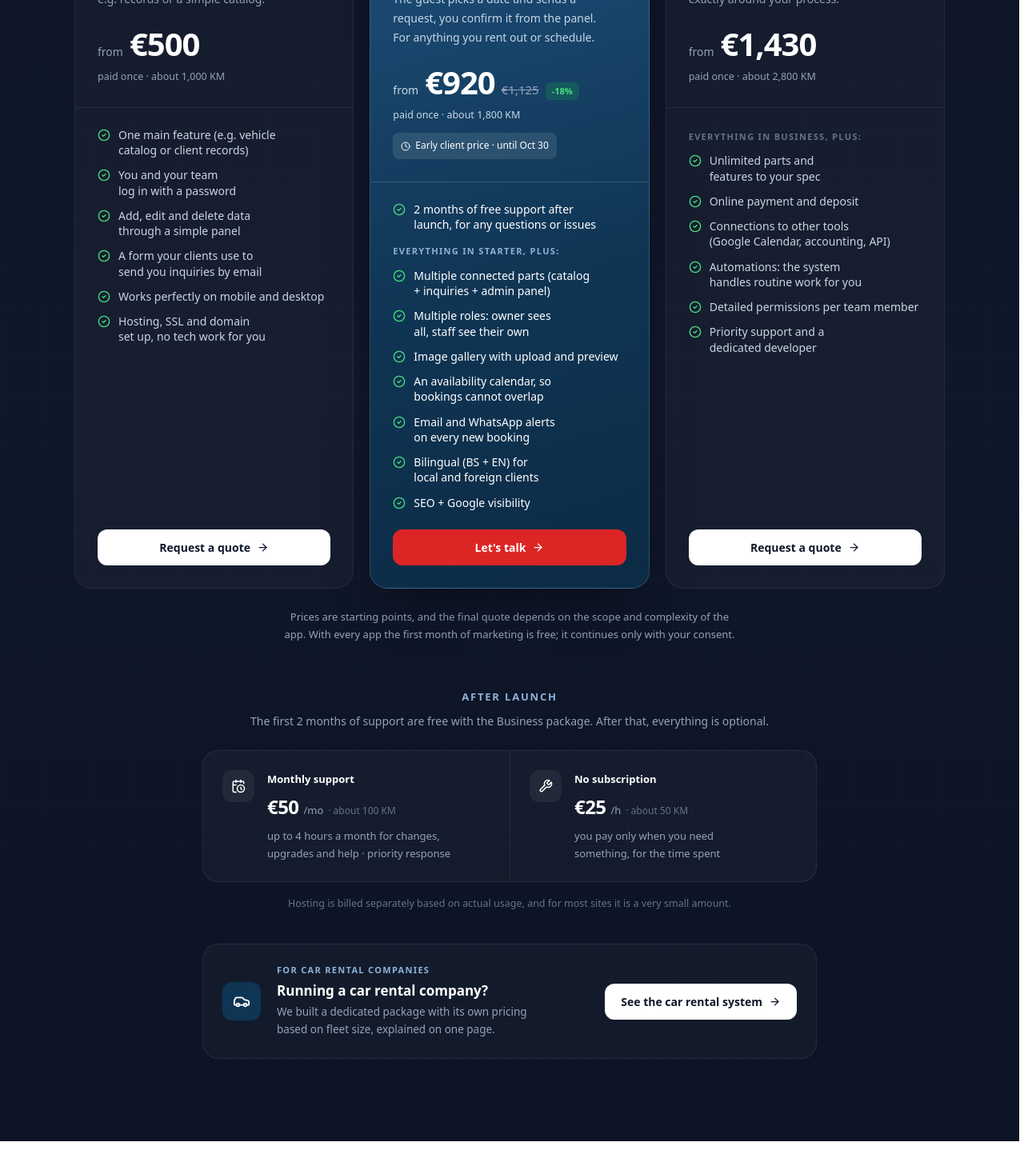
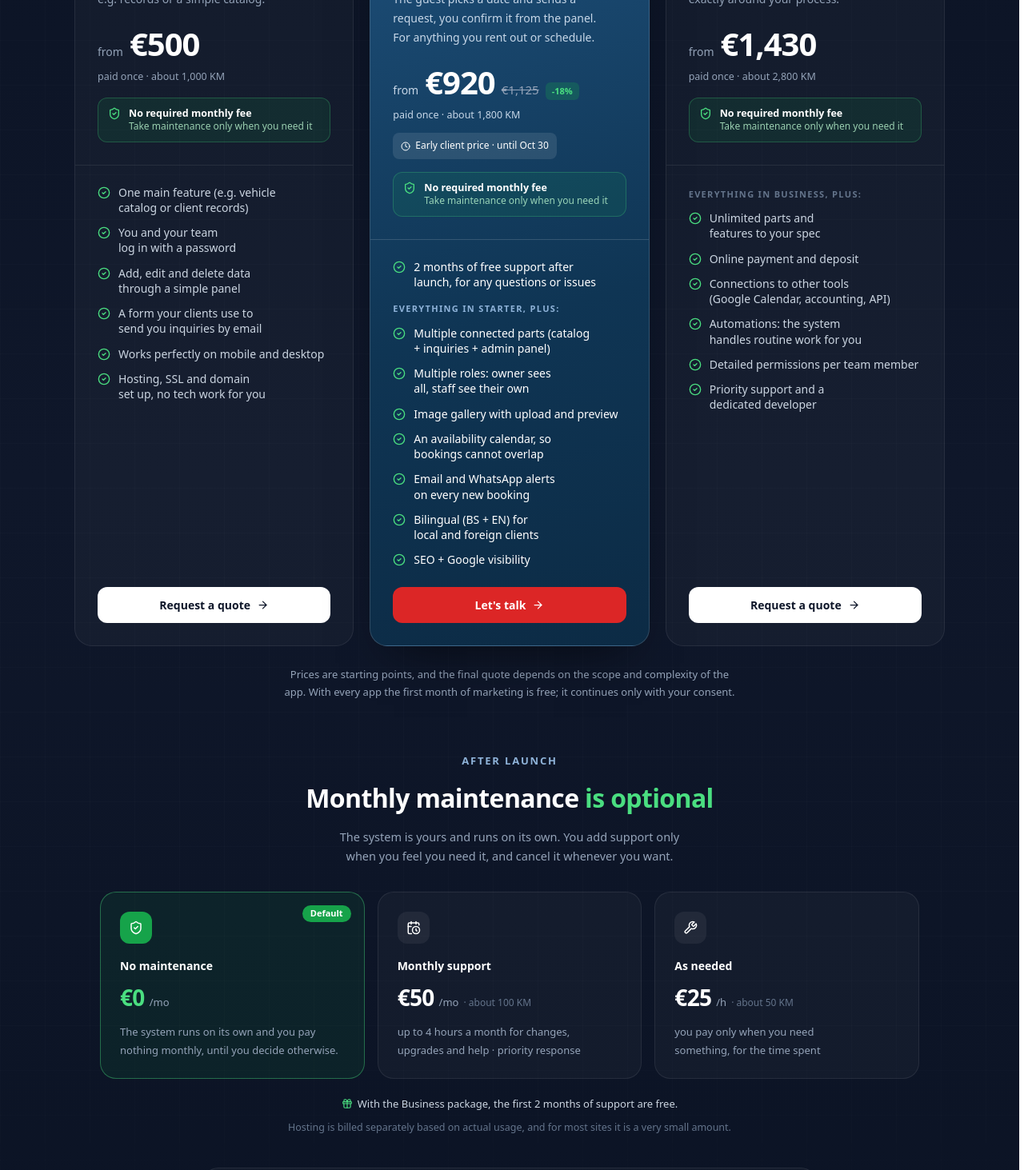
Before and after one commit to Bakeee99/mehiccdev, a Next.js app: page / in a window 1280 px wide. Shown: the part 6540-8003 px from the top of the page at 80% size. Built offline with nearby package versions, Linux system fonts and the light colour scheme.

Commit message:
feat: jasno naglaseno da mjesecno odrzavanje nije obavezno na svim paketima

```diff
--- a/components/rjesenja/rentACarCopy.ts
+++ b/components/rjesenja/rentACarCopy.ts
@@ -116,15 +116,21 @@ export const COPY = {
           cta: "Zatražite ponudu",
         },
       ],
-      note: "Mjesečno održavanje se dogovara zasebno i nije obavezno.",
+      note: "Cijene su jednokratne. Mjesečno održavanje nije obavezno.",
+      free: { title: "Bez obavezne mjesečne pretplate", sub: "Održavanje uzimate samo ako vam zatreba" },
       afterHeading: "Nakon isporuke",
-      afterSub: "Sistem je vaš i radi sam. Podršku birate onako kako vam odgovara.",
+      afterTitle: "Mjesečno održavanje",
+      afterAccent: "nije obavezno",
+      afterSub: "Sistem je vaš i radi sam. Podršku uzimate tek kad procijenite da vam treba, a otkazujete je kad god želite.",
+      defaultTag: "Zadano",
       support: {
+        freeLabel: "Bez održavanja", freePrice: "0 KM", freePer: "/mj",
+        freeDesc: "Sistem radi sam i ne plaćate ništa mjesečno, dok vi ne odlučite drugačije.",
         subLabel: "Mjesečna podrška",
         subPrice: "100 KM", subPer: "/mj",
         subDesc: "Oko €50. Do 4 sata mjesečno za izmjene, nadogradnje i pomoć kad nešto zapne. Javljam se prioritetno.",
         subAnchor: "Za poređenje, ta 4 sata po satnici bi bila 200 KM.",
-        hourLabel: "Bez pretplate",
+        hourLabel: "Po potrebi",
         hourPrice: "50 KM", hourPer: "/h",
         hourDesc: "Oko €25. Plaćate samo kada nešto zatreba, po utrošenom vremenu.",
         hostingNote: "Hosting se plaća zasebno, po stvarnoj potrošnji. Kod sajtova ove veličine to je vrlo mali iznos, a tačnu cifru vidite prije nego išta potpišete.",
@@ -291,15 +297,21 @@ export const COPY = {
           cta: "Request a quote",
         },
       ],
-      note: "Monthly maintenance is agreed separately and is optional.",
+      note: "Prices are one time. Monthly maintenance is optional.",
+      free: { title: "No required monthly fee", sub: "Take maintenance only when you need it" },
       afterHeading: "After launch",
-      afterSub: "The system is yours and runs on its own. You pick the support that suits you.",
+      afterTitle: "Monthly maintenance",
+      afterAccent: "is optional",
+      afterSub: "The system is yours and runs on its own. You add support only when you feel you need it, and cancel it whenever you want.",
+      defaultTag: "Default",
       support: {
+        freeLabel: "No maintenance", freePrice: "€0", freePer: "/mo",
+        freeDesc: "The system runs on its own and you pay nothing monthly, until you decide otherwise.",
         subLabel: "Monthly support",
         subPrice: "€50", subPer: "/mo",
         subDesc: "About 100 KM. Up to 4 hours a month for changes, upgrades and help when something goes wrong. You get priority.",
         subAnchor: "For comparison, those 4 hours at the hourly rate would be €100.",
-        hourLabel: "No subscription",
+        hourLabel: "As needed",
         hourPrice: "€25", hourPer: "/h",
         hourDesc: "About 50 KM. You pay only when you need something, for the time spent.",
         hostingNote: "Hosting is billed separately, based on actual usage. For sites of this size it is a very small amount, and you see the exact figure before signing anything.",
--- a/components/sections/Pricing.tsx
+++ b/components/sections/Pricing.tsx
@@ -25,10 +25,10 @@
 
 import {
   ArrowRight, Check, CircleCheck, Clock, Star, LayoutDashboard, Car, Crown, Rocket, TrendingUp,
-  CalendarClock, Wrench, type LucideIcon,
+  CalendarClock, Wrench, ShieldCheck, Gift, type LucideIcon,
 } from "lucide-react";
 import { useLanguage } from "@/components/ui/LanguageProvider";
-import { PlanCard } from "@/components/ui/kit";
+import { PlanCard, NoSubscription } from "@/components/ui/kit";
 
 type AppPlan = { name: string; tag: string; price: string; alt?: string; kmNote?: string; oldPrice?: string; promoNote?: string; discountBadge?: string; ctaLabel?: string; monthly: string; from?: boolean; gift: string; features: string[] };
 type MktPlan = { alt?: string; name: string; tag: string; price: string; note: string; features: string[] };
@@ -36,7 +36,8 @@ type PricingData = {
   eyebrow: string; heading: string; headingAccent: string; subtitle: string;
   buildLabel: string; once: string; monthlyLabel: string; monthlySub: string;
   afterHeading: string; afterSub: string;
-  afterBoxes: { label: string; price: string; alt?: string; per: string; sub: string }[];
+  afterTitle: string; afterAccent: string; afterGift: string; freeTitle: string; freeSub: string; defaultTag: string;
+  afterBoxes: { label: string; price: string; alt?: string; per: string; sub: string; free?: boolean }[];
   hostingNote: string;
   rcBanner: { eyebrow: string; title: string; desc: string; cta: string };
   perMonth: string; from: string; popular: string;
@@ -57,10 +58,17 @@ const PRICING: Record<"bs" | "en", PricingData> = {
     monthlyLabel: "Hosting + podrška · opciono",
     monthlySub: "nije obavezno, samo ako želite našu podršku i održavanje",
     afterHeading: "Nakon isporuke",
-    afterSub: "Prva 2 mjeseca podrške su besplatna uz Business paket. Poslije je sve opciono.",
+    afterSub: "Sistem je vaš i radi sam. Podršku uzimate tek kad procijenite da vam treba, a otkazujete je kad god želite.",
+    afterTitle: "Mjesečno održavanje",
+    afterAccent: "nije obavezno",
+    afterGift: "Uz Business paket prva 2 mjeseca podrške dobijate besplatno.",
+    freeTitle: "Bez obavezne mjesečne pretplate",
+    freeSub: "Održavanje uzimate samo ako vam zatreba",
+    defaultTag: "Zadano",
     afterBoxes: [
+      { label: "Bez održavanja", price: "0 KM", per: "/mj", sub: "Sistem radi sam i ne plaćate ništa mjesečno, dok vi ne odlučite drugačije.", free: true },
       { label: "Mjesečna podrška", price: "100 KM", alt: "oko €50", per: "/mj", sub: "do 4 sata mjesečno za izmjene, nadogradnje i pomoć · prioritetno javljanje" },
-      { label: "Bez pretplate", price: "50 KM", alt: "oko €25", per: "/h", sub: "plaćate samo kada nešto zatreba, po utrošenom vremenu" },
+      { label: "Po potrebi", price: "50 KM", alt: "oko €25", per: "/h", sub: "plaćate samo kada nešto zatreba, po utrošenom vremenu" },
     ],
     hostingNote: "Hosting se plaća zasebno, po stvarnoj potrošnji, i kod većine sajtova je to vrlo mali iznos.",
     rcBanner: {
@@ -151,10 +159,17 @@ const PRICING: Record<"bs" | "en", PricingData> = {
     monthlyLabel: "Hosting + support · optional",
     monthlySub: "not required, only if you want our support and maintenance",
     afterHeading: "After launch",
-    afterSub: "The first 2 months of support are free with the Business package. After that, everything is optional.",
+    afterSub: "The system is yours and runs on its own. You add support only when you feel you need it, and cancel it whenever you want.",
+    afterTitle: "Monthly maintenance",
+    afterAccent: "is optional",
+    afterGift: "With the Business package, the first 2 months of support are free.",
+    freeTitle: "No required monthly fee",
+    freeSub: "Take maintenance only when you need it",
+    defaultTag: "Default",
     afterBoxes: [
+      { label: "No maintenance", price: "€0", per: "/mo", sub: "The system runs on its own and you pay nothing monthly, until you decide otherwise.", free: true },
       { label: "Monthly support", price: "€50", alt: "about 100 KM", per: "/mo", sub: "up to 4 hours a month for changes, upgrades and help · priority response" },
-      { label: "No subscription", price: "€25", alt: "about 50 KM", per: "/h", sub: "you pay only when you need something, for the time spent" },
+      { label: "As needed", price: "€25", alt: "about 50 KM", per: "/h", sub: "you pay only when you need something, for the time spent" },
     ],
     hostingNote: "Hosting is billed separately based on actual usage, and for most sites it is a very small amount.",
     rcBanner: {
@@ -278,6 +293,7 @@ function AppCard({ plan, icon: Icon, featured, d }: { plan: AppPlan; icon: Lucid
         {plan.promoNote && (
           <p className="mt-3 inline-flex items-center gap-1.5 rounded-lg bg-white/10 px-2.5 py-1.5 text-[12px] font-medium text-white"><Clock size={12} /> {plan.promoNote}</p>
         )}
+        <NoSubscription title={d.freeTitle} sub={d.freeSub} dark />
       </div>
 
       <div className={`border-t px-6 py-6 sm:px-7 ${featured ? "border-white/15" : "border-white/[0.08]"}`}>
@@ -307,7 +323,7 @@ function AppCard({ plan, icon: Icon, featured, d }: { plan: AppPlan; icon: Lucid
 export function Pricing() {
   const { lang } = useLanguage();
   const d = PRICING[(lang as "bs" | "en")] ?? PRICING.bs;
-  const AFTER_ICONS: LucideIcon[] = [CalendarClock, Wrench];
+  const AFTER_ICONS: LucideIcon[] = [ShieldCheck, CalendarClock, Wrench];
 
   return (
     <>
@@ -330,29 +346,33 @@ export function Pricing() {
           </div>
           <p className="mx-auto mt-6 max-w-2xl text-center text-[13px] leading-relaxed text-[#94A3B8]">{d.appNote}</p>
 
-          <div className="mx-auto mt-14 max-w-3xl">
+          <div id="odrzavanje" className="mx-auto mt-16 max-w-5xl scroll-mt-24">
             <p className="text-center text-[13px] font-semibold uppercase tracking-[0.14em] text-[#8FB3D9]">{d.afterHeading}</p>
-            <p className="mt-2 text-center text-[14px] text-[#94A3B8]">{d.afterSub}</p>
-            <div className="mt-6 grid overflow-hidden rounded-[20px] border border-white/[0.08] bg-white/[0.03] sm:grid-cols-2">
+            <h3 className="mt-3 text-center text-[26px] font-semibold tracking-[-0.02em] text-white sm:text-[32px]">
+              {d.afterTitle} <span className="text-[#4ADE80]">{d.afterAccent}</span>
+            </h3>
+            <p className="mx-auto mt-3 max-w-xl text-center text-[14.5px] leading-relaxed text-[#94A3B8]">{d.afterSub}</p>
+            <div className="mt-8 grid gap-4 md:grid-cols-3">
               {d.afterBoxes.map((b, i) => {
                 const Icon = AFTER_ICONS[i];
                 return (
-                  <div key={b.label} className={`flex gap-4 p-6 ${i > 0 ? "border-t border-white/[0.08] sm:border-l sm:border-t-0" : ""}`}>
-                    <span className="grid h-10 w-10 shrink-0 place-items-center rounded-xl bg-white/[0.06] text-white"><Icon size={18} /></span>
-                    <div>
-                      <p className="text-[13px] font-semibold text-white">{b.label}</p>
-                      <p className="mt-1 flex items-baseline gap-1.5">
-                        <span className="text-[24px] font-semibold tracking-tight text-white tabular-nums">{b.price}</span>
-                        <span className="text-[13px] text-[#94A3B8]">{b.per}</span>
-                        {b.alt && <span className="text-[12px] text-[#64748B]">· {b.alt}</span>}
-                      </p>
-                      <p className="mt-1 text-[13px] leading-relaxed text-[#94A3B8]">{b.sub}</p>
-                    </div>
+                  <div key={b.label}
+                       className={`relative flex flex-col rounded-[20px] border p-6 ${b.free ? "border-[#4ADE80]/40 bg-[#16A34A]/[0.10]" : "border-white/[0.08] bg-white/[0.03]"}`}>
+                    {b.free && <span className="absolute right-4 top-4 rounded-full bg-[#16A34A] px-2.5 py-0.5 text-[11px] font-semibold text-white">{d.defaultTag}</span>}
+                    <span className={`grid h-10 w-10 place-items-center rounded-xl ${b.free ? "bg-[#16A34A] text-white" : "bg-white/[0.06] text-white"}`}><Icon size={18} /></span>
+                    <p className="mt-4 text-[14px] font-semibold text-white">{b.label}</p>
+                    <p className="mt-1 flex items-baseline gap-1.5">
+                      <span className={`text-[28px] font-semibold tracking-tight tabular-nums ${b.free ? "text-[#4ADE80]" : "text-white"}`}>{b.price}</span>
+                      <span className="text-[13px] text-[#94A3B8]">{b.per}</span>
+                      {b.alt && <span className="text-[12px] text-[#64748B]">· {b.alt}</span>}
+                    </p>
+                    <p className="mt-2 text-[13px] leading-relaxed text-[#94A3B8]">{b.sub}</p>
                   </div>
                 );
               })}
             </div>
-            <p className="mt-4 text-center text-[12.5px] text-[#64748B]">{d.hostingNote}</p>
+            <p className="mt-5 text-center text-[13px] text-[#CBD5E1]"><Gift size={14} className="mr-1.5 inline -translate-y-px text-[#4ADE80]" />{d.afterGift}</p>
+            <p className="mt-2 text-center text-[12.5px] text-[#64748B]">{d.hostingNote}</p>
           </div>
 
           <a href="/rjesenja/rent-a-car"
--- a/components/ui/kit.tsx
+++ b/components/ui/kit.tsx
@@ -21,7 +21,7 @@ import { useEffect, useRef, useState } from "react";
 import { createPortal } from "react-dom";
 import Image from "next/image";
 import { motion, AnimatePresence, useReducedMotion } from "framer-motion";
-import { ArrowRight, Check, Clock, Star, X, type LucideIcon } from "lucide-react";
+import { ArrowRight, Check, Clock, ShieldCheck, Star, X, type LucideIcon } from "lucide-react";
 
 export const SOFT  = "0 1px 2px rgba(15,23,42,0.04)";
 export const LIFT  = "0 1px 2px rgba(15,23,42,0.06), 0 28px 56px -28px rgba(15,23,42,0.45)";
@@ -251,14 +251,26 @@ const isHeader = (f: string) => f.startsWith("SVE") || f.startsWith("EVERYTHING"
      "dark"     preporučeni aplikacijski paket, tamno plava kartica
      "outline"  preporučeni marketing paket, bijela s tamnim rubom
      "plain"    ostali paketi */
+export function NoSubscription({ title, sub, dark = false }: { title: string; sub: string; dark?: boolean }) {
+  return (
+    <div className={`mt-4 flex items-start gap-2.5 rounded-xl border px-3 py-2.5 ${dark ? "border-[#4ADE80]/25 bg-[#16A34A]/[0.12]" : "border-[#BBF7D0] bg-[#F0FDF4]"}`}>
+      <ShieldCheck size={16} className={`mt-px shrink-0 ${dark ? "text-[#4ADE80]" : "text-[#16A34A]"}`} />
+      <span className="min-w-0">
+        <span className={`block text-[12.5px] font-semibold leading-snug ${dark ? "text-white" : "text-[#14532D]"}`}>{title}</span>
+        <span className={`block text-[12px] leading-snug ${dark ? "text-[#BBF7D0]/80" : "text-[#15803D]"}`}>{sub}</span>
+      </span>
+    </div>
+  );
+}
+
 export function PlanCard({
   icon: Icon, name, tag, priceLabel, from, price, per, oldPrice, discount, alt, note,
-  promo, features, foot, cta, href, badge, variant,
+  promo, features, foot, cta, href, badge, variant, free,
 }: {
   icon: LucideIcon; name: string; tag: string; priceLabel?: string; from?: string;
   price: string; per?: string; oldPrice?: string; discount?: string; alt?: string; note?: string;
   promo?: string; features: string[]; foot?: string; cta: string; href: string; badge?: string;
-  variant: "dark" | "outline" | "plain" | "accent";
+  variant: "dark" | "outline" | "plain" | "accent"; free?: { title: string; sub: string };
 }) {
   const dark = variant === "dark";
   const txt   = dark ? "text-white" : "text-[#0F172A]";
@@ -308,6 +320,7 @@ export function PlanCard({
             <Clock size={12} /> {promo}
           </p>
         )}
+        {free && <NoSubscription title={free.title} sub={free.sub} dark={dark} />}
       </div>
 
       {/* stavke */}
```
Also changed, not shown: components/rjesenja/RentACarSections.tsx (+20 -16 lines).
